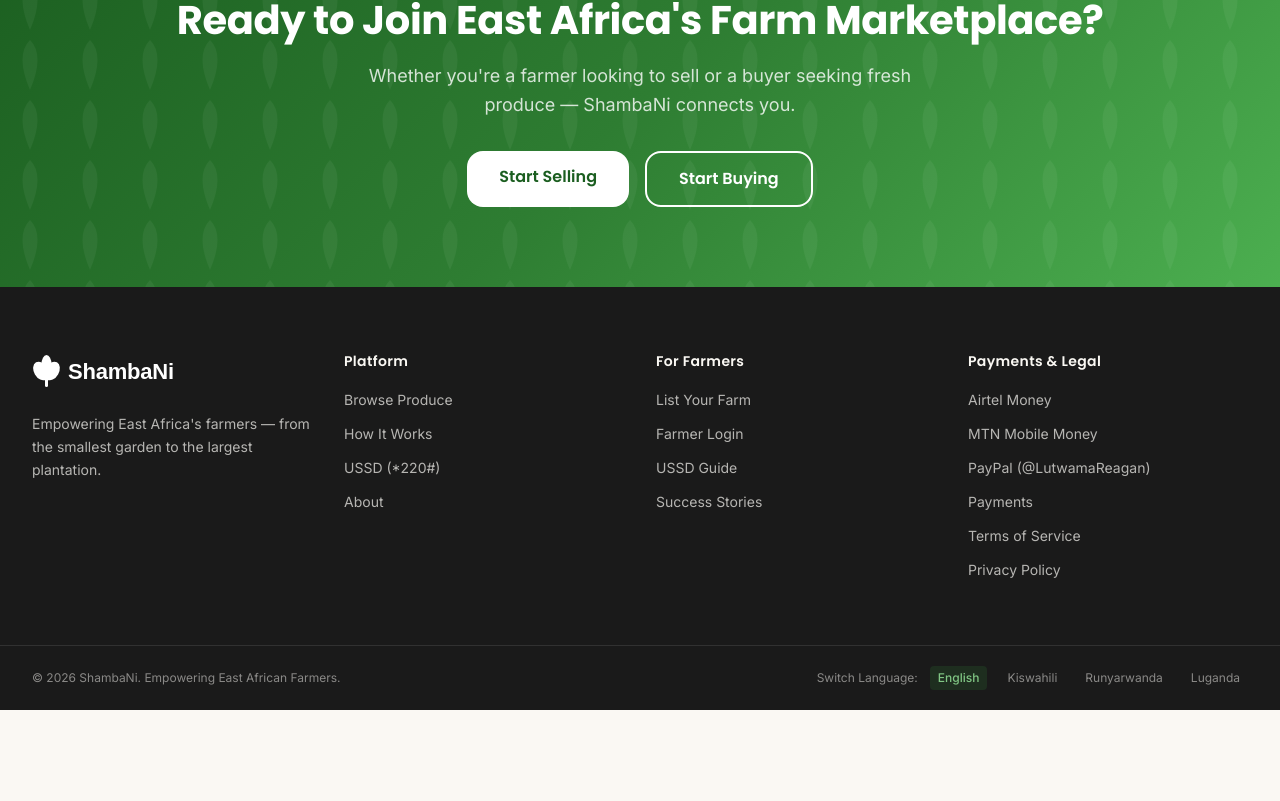
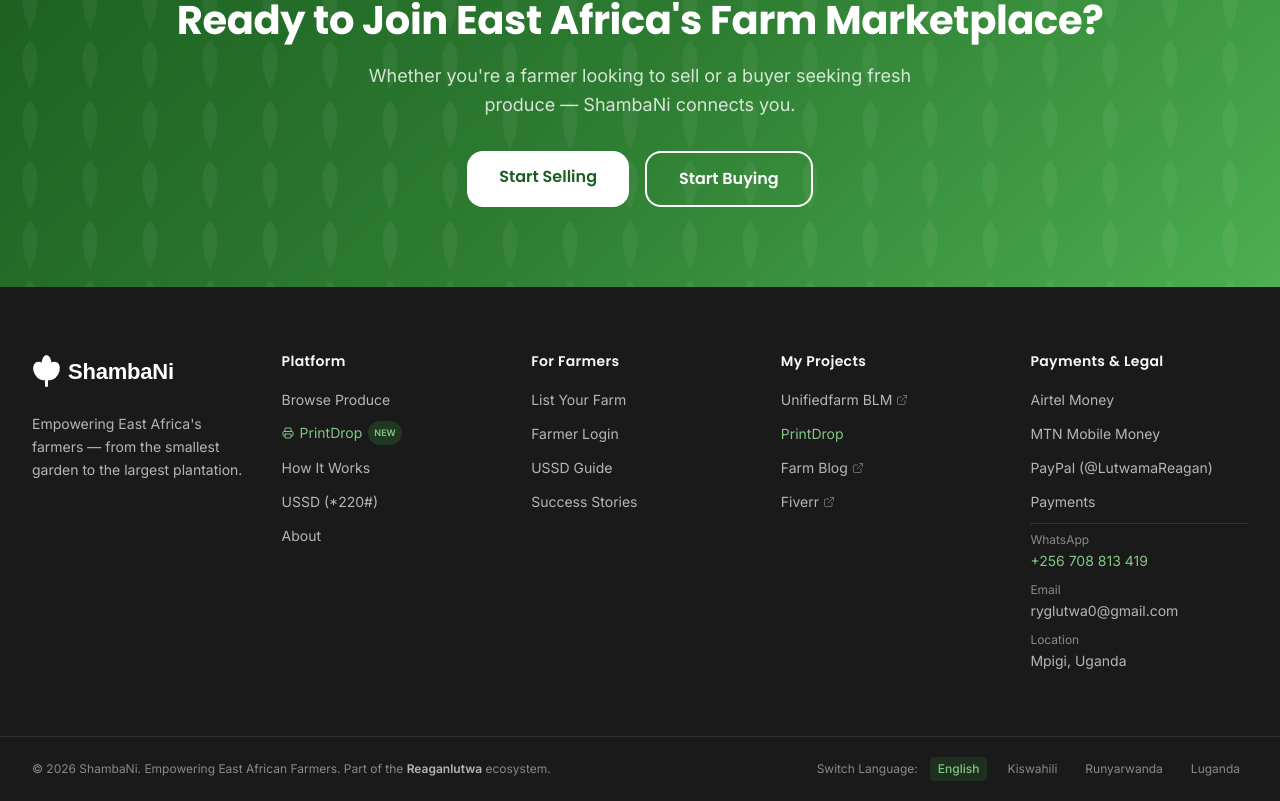
Before and after one commit to ReaganLutwa/Shambani-marketplace, a React (Vite) app: page / in a window 1280 px wide. Shown: the part 5549-6350 px from the top of the page. Before the commit the page ends 6259 px from the top, so only its background shows below. Built offline with nearby package versions, Linux system fonts and the light colour scheme.

Commit message:
feat: add PrintDrop integration

```diff
--- a/src/components/Footer.tsx
+++ b/src/components/Footer.tsx
@@ -1,12 +1,20 @@
 import { useTranslation } from 'react-i18next';
 import { Link } from 'react-router-dom';
 import { useLangStore } from '@/store';
+import { Printer, ExternalLink } from 'lucide-react';
 
 const languages = [
   { code: 'en' as const, label: 'English', flag: '\uD83C\uDDFA\uD83C\uDDFC' },
   { code: 'sw' as const, label: 'Kiswahili', flag: '\uD83C\uDDF9\uD83C\uDDFF' },
   { code: 'rw' as const, label: 'Runyarwanda', flag: '\uD83C\uDDF7\uD83C\uDDFC' },
   { code: 'lg' as const, label: 'Luganda', flag: '\uD83C\uDDFA\uD83C\uDDEC' },
+];
+
+const ecosystemLinks = [
+  { name: 'Unifiedfarm BLM', href: 'https://www.unifiedfarmblm.com', external: true },
+  { name: 'PrintDrop', href: '/#/print', external: false },
+  { name: 'Farm Blog', href: 'https://unifiedfarmblm.blogspot.com', external: true },
+  { name: 'Fiverr', href: 'https://www.fiverr.com', external: true },
 ];
 
 export default function Footer() {
@@ -16,7 +24,7 @@
   return (
     <footer className="bg-night text-cream/80">
       <div className="container-main py-16">
-        <div className="grid grid-cols-1 sm:grid-cols-2 lg:grid-cols-4 gap-10 lg:gap-8">
+        <div className="grid grid-cols-1 sm:grid-cols-2 lg:grid-cols-5 gap-10 lg:gap-8">
           {/* Brand Column */}
           <div className="sm:col-span-2 lg:col-span-1">
             <Link to="/" className="inline-block mb-4">
@@ -36,6 +44,13 @@
               <li>
                 <Link to="/browse" className="text-sm text-cream/70 hover:text-white transition-colors duration-200">
                   {t('nav.browse')}
+                </Link>
+              </li>
+              <li>
+                <Link to="/print" className="text-sm text-mint hover:text-white transition-colors duration-200 flex items-center gap-1.5">
+                  <Printer className="w-3 h-3" />
+                  PrintDrop
+                  <span className="bg-leaf/30 text-mint text-[9px] font-bold px-1.5 py-0.5 rounded-full">NEW</span>
                 </Link>
               </li>
               <li>
@@ -85,7 +100,38 @@
             </ul>
           </div>
 
-          {/* Payments & Legal */}
+          {/* My Projects / Ecosystem */}
+          <div>
+            <h4 className="text-cream font-poppins font-semibold text-sm mb-4 tracking-wide">
+              My Projects
+            </h4>
+            <ul className="space-y-2.5">
+              {ecosystemLinks.map((link) => (
+                <li key={link.name}>
+                  {link.external ? (
+                    <a
+                      href={link.href}
+                      target="_blank"
+                      rel="noopener noreferrer"
+                      className="text-sm text-cream/70 hover:text-white transition-colors duration-200 inline-flex items-center gap-1"
+                    >
+                      {link.name}
+                      <ExternalLink className="w-3 h-3 opacity-50" />
+                    </a>
+                  ) : (
+                    <Link
+                      to={link.href}
+                      className="text-sm text-mint hover:text-white transition-colors duration-200 inline-flex items-center gap-1"
+                    >
+                      {link.name}
+                    </Link>
+                  )}
+                </li>
+              ))}
+            </ul>
+          </div>
+
+          {/* Payments & Contact */}
           <div>
             <h4 className="text-cream font-poppins font-semibold text-sm mb-4 tracking-wide">
               {t('footer.paymentsLegal')}
@@ -95,15 +141,21 @@
               <li><span className="text-sm text-cream/70">MTN Mobile Money</span></li>
               <li><span className="text-sm text-cream/70">PayPal (@LutwamaReagan)</span></li>
               <li><span className="text-sm text-cream/70">{t('admin.payments')}</span></li>
-              <li>
-                <Link to="/" className="text-sm text-cream/70 hover:text-white transition-colors duration-200">
-                  {t('footer.terms')}
-                </Link>
+              <li className="pt-2 border-t border-white/10 mt-2">
+                <span className="text-xs text-cream/50 block">WhatsApp</span>
+                <a href="https://wa.me/256708813419" target="_blank" rel="noopener noreferrer" className="text-sm text-mint hover:text-white transition-colors">
+                  +256 708 813 419
+                </a>
               </li>
               <li>
-                <Link to="/" className="text-sm text-cream/70 hover:text-white transition-colors duration-200">
-                  {t('footer.privacy')}
-                </Link>
+                <span className="text-xs text-cream/50 block">Email</span>
+                <a href="mailto:ryglutwa0@gmail.com" className="text-sm text-cream/70 hover:text-white transition-colors">
+                  ryglutwa0@gmail.com
+                </a>
+              </li>
+              <li>
+                <span className="text-xs text-cream/50 block">Location</span>
+                <span className="text-sm text-cream/70">Mpigi, Uganda</span>
               </li>
             </ul>
           </div>
@@ -114,7 +166,7 @@
       <div className="border-t border-white/10">
         <div className="container-main py-5 flex flex-col sm:flex-row items-center justify-between gap-4">
           <p className="text-xs text-cream/50 text-center sm:text-left">
-            &copy; {t('footer.copyright')}
+            &copy; {t('footer.copyright')} Part of the <strong className="text-cream/70">Reaganlutwa</strong> ecosystem.
           </p>
           <div className="flex items-center gap-3">
             <span className="text-xs text-cream/50">{t('footer.switchLang')}:</span>
```
